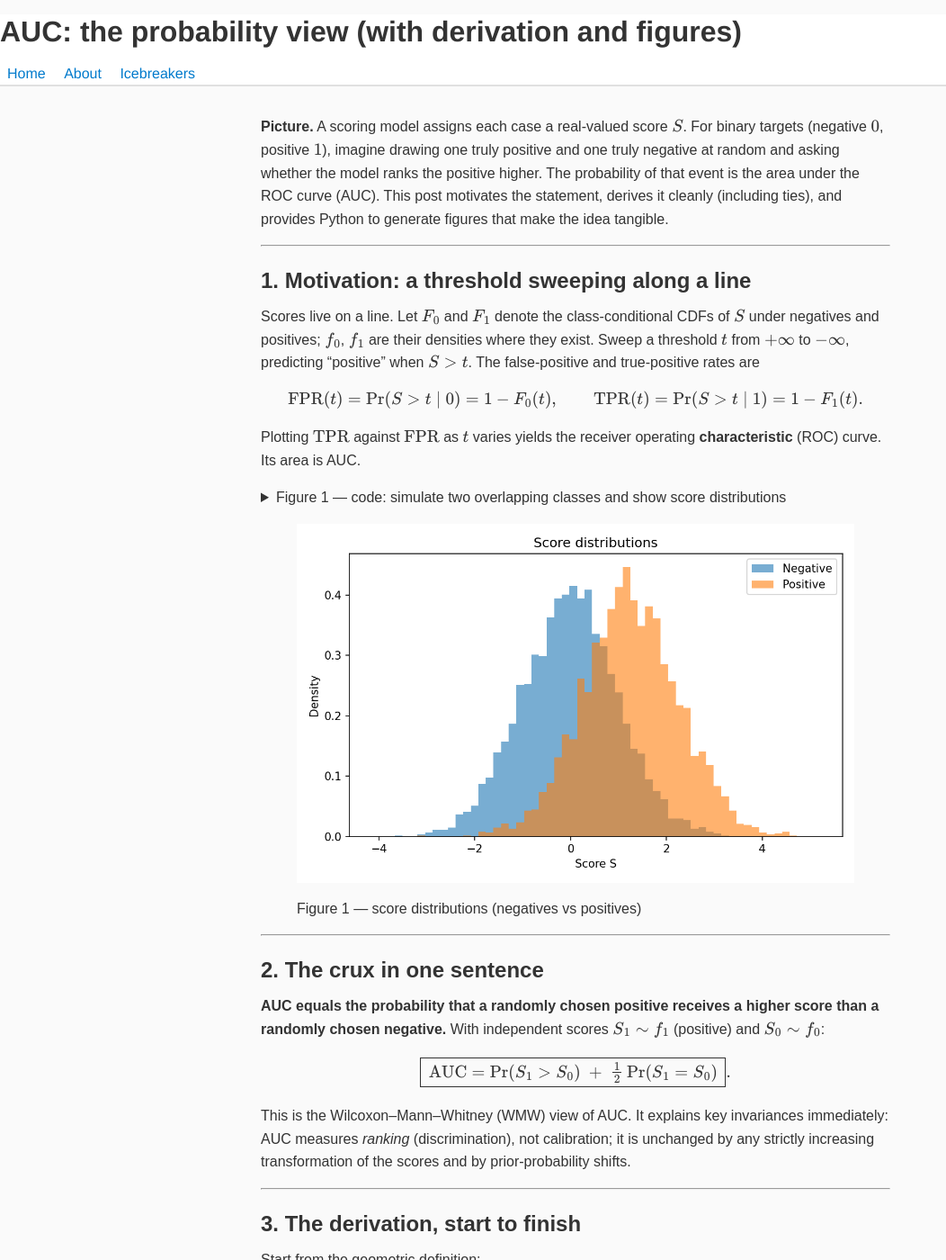
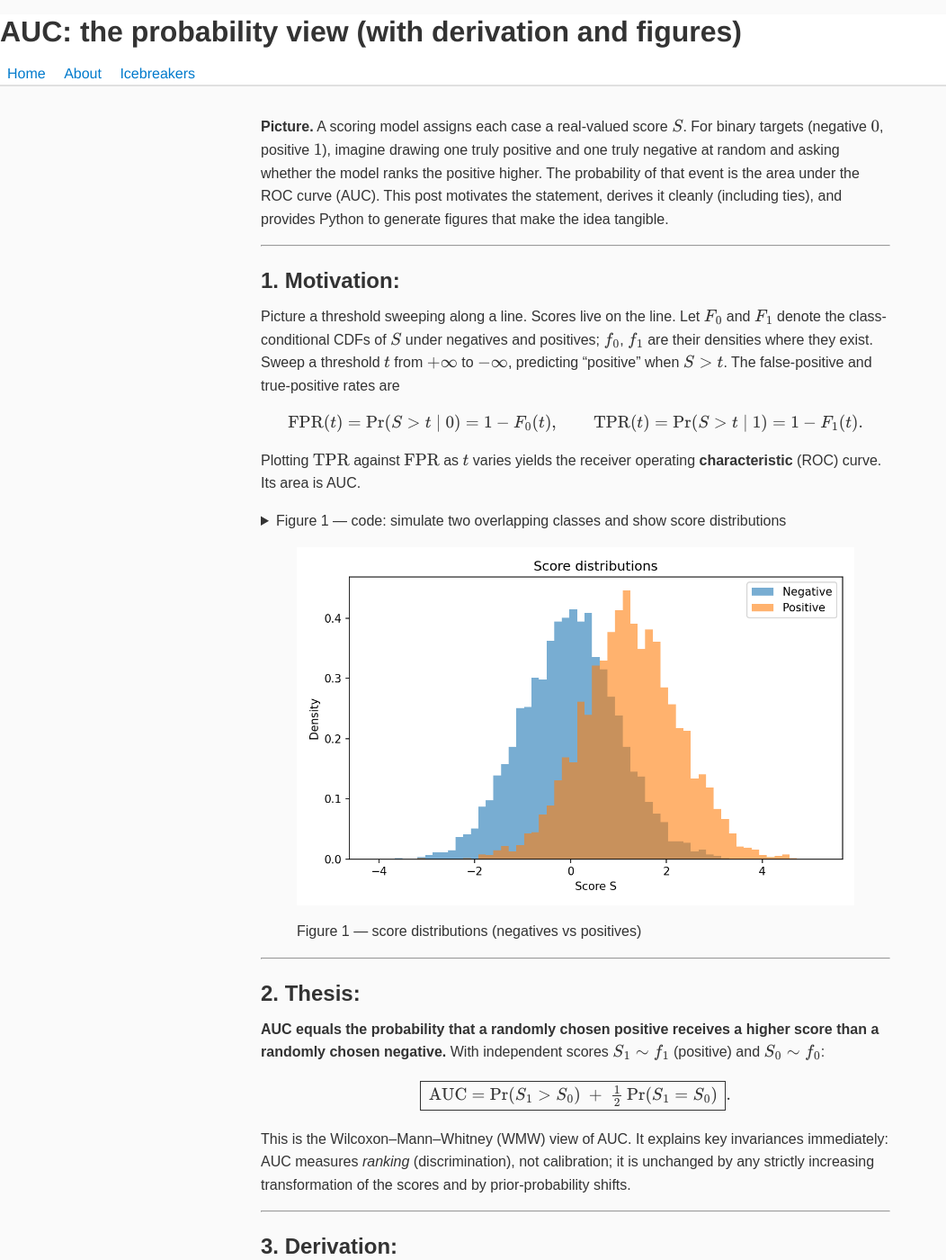
Before and after one commit to econometricsfanboy/gabrieldunin.com, a Jekyll site: the page built from docs/blog/2025-11-08-ROC-Derivation-with-images.html, in a window 1280 px wide and 1400 px high. Shown: the whole window at 90% size, without its empty margins (0-1052 px from the left). Built offline with Jekyll 4.4.1, drawn with Linux system fonts in a browser that asks for light colours.

Commit message:
Update 2025-11-08-ROC-Derivation-with-images.html

```diff
--- a/docs/blog/2025-11-08-ROC-Derivation-with-images.html
+++ b/docs/blog/2025-11-08-ROC-Derivation-with-images.html
@@ -18,8 +18,8 @@ kramdown:
 
 <!-- MOTIVATION -->
 <section>
-  <h2>1. Motivation: a threshold sweeping along a line</h2>
-  <p>Scores live on a line. Let \(F_0\) and \(F_1\) denote the class-conditional CDFs of \(S\) under negatives and positives; \(f_0\), \(f_1\) are their densities where they exist. Sweep a threshold \(t\) from \(+\infty\) to \(-\infty\), predicting “positive” when \(S&gt;t\). The false-positive and true-positive rates are</p>
+  <h2>1. Motivation:</h2>
+  <p>Picture a threshold sweeping along a line. Scores live on the line. Let \(F_0\) and \(F_1\) denote the class-conditional CDFs of \(S\) under negatives and positives; \(f_0\), \(f_1\) are their densities where they exist. Sweep a threshold \(t\) from \(+\infty\) to \(-\infty\), predicting “positive” when \(S&gt;t\). The false-positive and true-positive rates are</p>
   \[
   \mathrm{FPR}(t)=\Pr(S&gt;t\mid 0)=1-F_0(t),\qquad
   \mathrm{TPR}(t)=\Pr(S&gt;t\mid 1)=1-F_1(t).
@@ -63,7 +63,7 @@ kramdown:
 
 <!-- THE CRUX -->
 <section>
-  <h2>2. The crux in one sentence</h2>
+  <h2>2. Thesis:</h2>
   <p><strong>AUC equals the probability that a randomly chosen positive receives a higher score than a randomly chosen negative.</strong> With independent scores \(S_1\sim f_1\) (positive) and \(S_0\sim f_0\):</p>
   \[
   \boxed{\ \mathrm{AUC}=\Pr(S_1&gt;S_0)\ +\ \tfrac{1}{2}\Pr(S_1=S_0)\ }.
@@ -75,7 +75,7 @@ kramdown:
 
 <!-- DERIVATION -->
 <section>
-  <h2>3. The derivation, start to finish</h2>
+  <h2>3. Derivation:</h2>
   <p>Start from the geometric definition:</p>
   \[
   \mathrm{AUC}=\int_{0}^{1} y(x)\,dx,\quad x(t)=1-F_0(t),\ \ y(t)=1-F_1(t).
```
